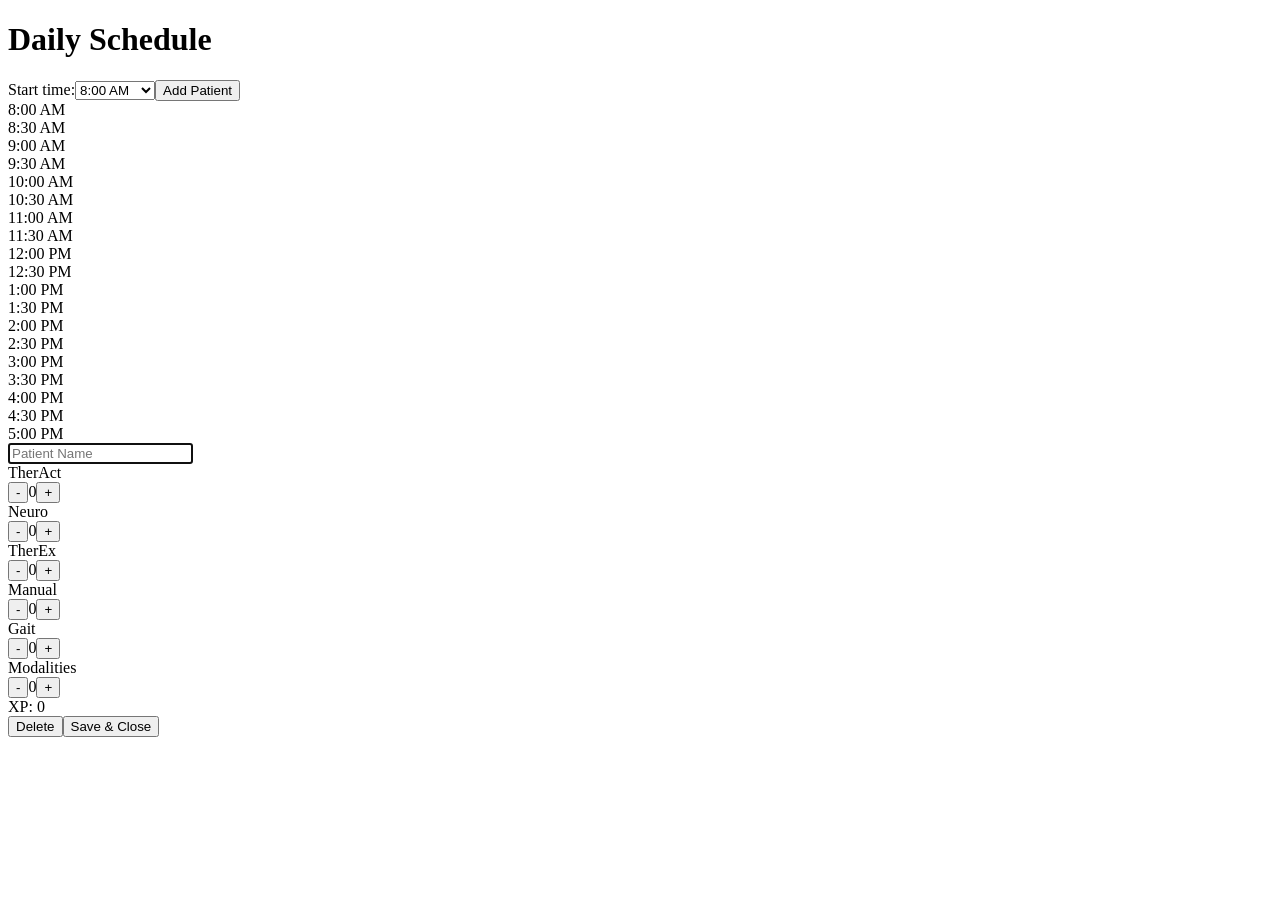
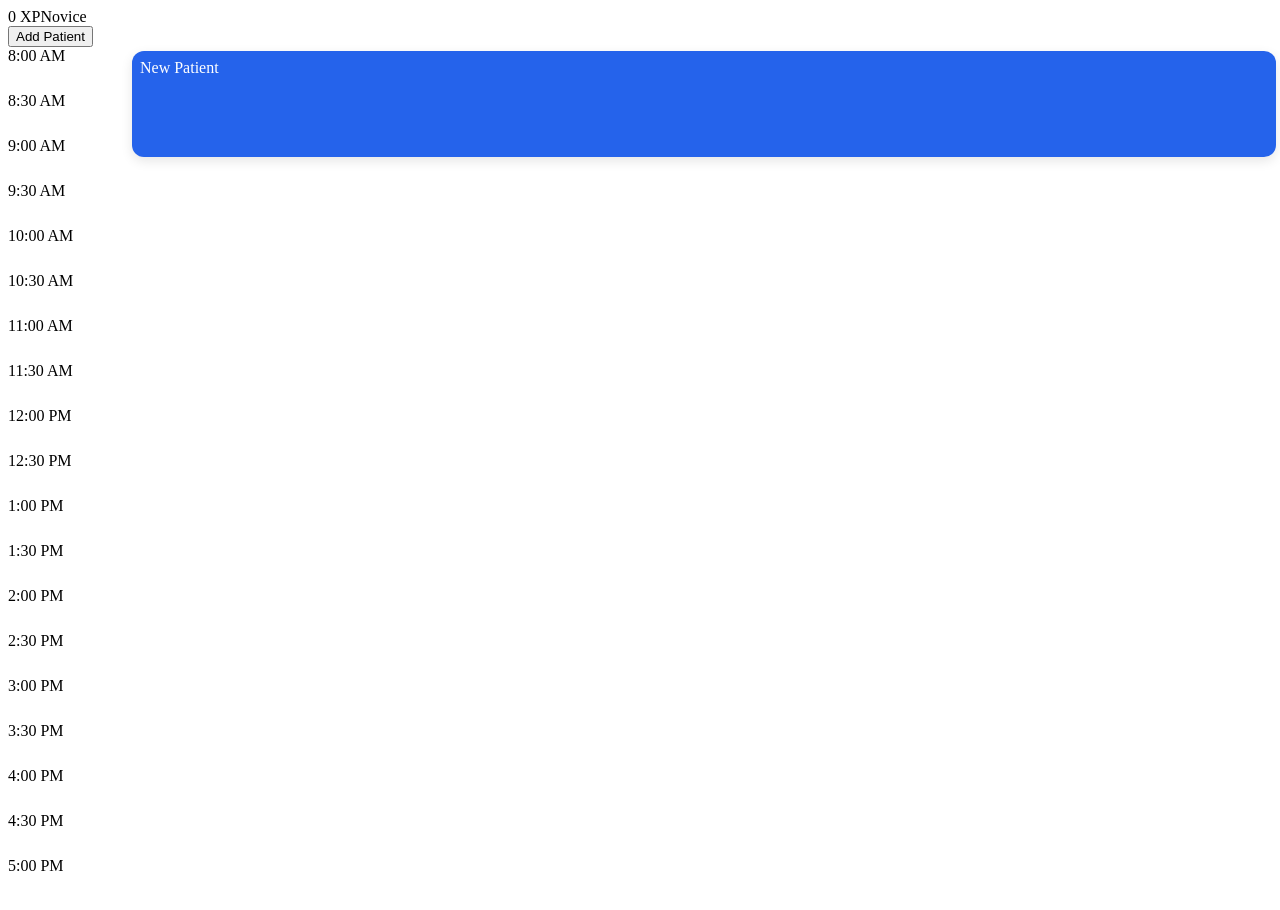
Before and after one commit to wasullivan/pt-xp-app, a Next.js app: page / in a window 1280 px wide. Both pictures are taken after a click on the button "Add Patient". Shown: the top 910 px of the page. Built offline with nearby package versions, Linux system fonts and the light colour scheme.

Commit message:
Progress save before break

```diff
--- a/app/components/Schedule.tsx
+++ b/app/components/Schedule.tsx
@@ -1,205 +1,313 @@
-"use client"
+"use client";
 
-import React, { useState } from "react"
+import React, { useState, useMemo, useEffect } from "react";
 
-type BillingUnits = {
-  theract: number
-  neuro: number
-  therex: number
-  manual: number
-  gait: number
-  modalities: number
-}
+type Billing = {
+  theract: number;
+  neuro: number;
+  therex: number;
+  modalities: number;
+  evaluation: number;
+  selfManagement: number;
+};
 
 type Patient = {
-  id: string
-  name: string
-  time: string // e.g., "8:00 AM"
-  billing: BillingUnits
-}
+  id: string;
+  name: string;
+  start: number; // minutes from midnight
+  billing?: Billing;
+};
 
-const generateTimeSlots = (start = 8, end = 17) => {
-  const slots: string[] = []
-  let hour = start
-  let minute = 0
-  while (hour < end || (hour === end && minute === 0)) {
-    const displayHour = hour > 12 ? hour - 12 : hour
-    const period = hour >= 12 ? "PM" : "AM"
-    slots.push(`${displayHour}:${minute.toString().padStart(2, "0")} ${period}`)
-    minute += 30
-    if (minute === 60) {
-      minute = 0
-      hour++
-    }
-  }
-  return slots
-}
+const SLOT_HEIGHT = 45;
+const PATIENT_HEIGHT = SLOT_HEIGHT * 2; // 1 hour
+const DAY_START = 8 * 60;
+const DAY_END = 17 * 60;
 
-// Convert HH:MM AM/PM to minutes since midnight
-const timeToMinutes = (time: string) => {
-  const [hm, period] = time.split(" ")
-  let [h, m] = hm.split(":").map(Number)
-  if (period === "PM" && h < 12) h += 12
-  if (period === "AM" && h === 12) h = 0
-  return h * 60 + m
-}
+const defaultBilling: Billing = {
+  theract: 0,
+  neuro: 0,
+  therex: 0,
+  modalities: 0,
+  evaluation: 0,
+  selfManagement: 0,
+};
 
-// Convert minutes since midnight to HH:MM AM/PM
-const minutesToTime = (minutes: number) => {
-  let h = Math.floor(minutes / 60)
-  const m = minutes % 60
-  const period = h >= 12 ? "PM" : "AM"
-  if (h > 12) h -= 12
-  if (h === 0) h = 12
-  return `${h}:${m.toString().padStart(2, "0")} ${period}`
-}
+const generateSlots = () => {
+  const arr: number[] = [];
+  for (let m = DAY_START; m <= DAY_END; m += 30) arr.push(m);
+  return arr;
+};
+
+const formatTime = (m: number) => {
+  let h = Math.floor(m / 60);
+  const min = m % 60;
+  const period = h >= 12 ? "PM" : "AM";
+  if (h > 12) h -= 12;
+  if (h === 0) h = 12;
+  return `${h}:${min.toString().padStart(2, "0")} ${period}`;
+};
+
+const levelLabel = (lvl: number) => {
+  if (lvl === 1) return "Novice";
+  if (lvl === 2) return "Apprentice";
+  if (lvl === 3) return "Practitioner";
+  if (lvl === 4) return "Expert";
+  return "Master";
+};
 
 export default function Schedule() {
-  const slots = generateTimeSlots()
-  const [patients, setPatients] = useState<Patient[]>([])
-  const [expandedPatients, setExpandedPatients] = useState<Record<string, boolean>>({})
-  const [newPatientTime, setNewPatientTime] = useState(slots[0] || "")
+  const slots = generateSlots();
+  const [patients, setPatients] = useState<Patient[]>([]);
+  const [expanded, setExpanded] = useState<string | null>(null);
+  const [animatedXP, setAnimatedXP] = useState(0);
 
-  const calculateXP = (billing: BillingUnits) =>
-    billing.theract * 3 +
-    billing.neuro * 2.5 +
-    billing.therex * 1.5 +
-    billing.manual * 1 +
-    billing.gait * 1 +
-    billing.modalities * 0.5
+  const safePatients = useMemo(
+    () =>
+      patients.map((p) => ({
+        ...p,
+        billing: p.billing ?? { ...defaultBilling },
+      })),
+    [patients]
+  );
 
   const addPatient = () => {
-    if (!newPatientTime) return
-    const newPatient: Patient = {
+    setPatients((prev) => [
+      ...prev,
+      {
         id: crypto.randomUUID(),
         name: "",
-      time: newPatientTime,
-      billing: { theract: 0, neuro: 0, therex: 0, manual: 0, gait: 0, modalities: 0 },
+        start: DAY_START,
+        billing: { ...defaultBilling },
+      },
+    ]);
+  };
+
+  const deletePatient = (id: string) => {
+    setPatients((prev) => prev.filter((p) => p.id !== id));
+  };
+
+  const movePatient = (id: string, minutes: number) => {
+    setPatients((prev) =>
+      prev.map((p) => (p.id === id ? { ...p, start: minutes } : p))
+    );
+  };
+
+  const updateUnit = (id: string, field: keyof Billing, delta: number) => {
+    setPatients((prev) =>
+      prev.map((p) =>
+        p.id === id && p.billing
+          ? {
+              ...p,
+              billing: {
+                ...p.billing,
+                [field]: Math.max(0, p.billing[field] + delta),
+              },
             }
-    setPatients(prev => [...prev, newPatient])
-    setExpandedPatients(prev => ({ ...prev, [newPatient.id]: true }))
-  }
+          : p
+      )
+    );
+  };
 
-  const movePatientToMinutes = (id: string, topMinutes: number) => {
-    const nearestHalfHour = Math.round(topMinutes / 30) * 30
-    const newTime = minutesToTime(nearestHalfHour)
-    setPatients(prev => prev.map(p => (p.id === id ? { ...p, time: newTime } : p)))
-  }
+  const calculateXP = (b: Billing) =>
+    b.theract * 3 +
+    b.neuro * 2.5 +
+    b.therex * 1.5 +
+    b.modalities * 0.5 +
+    b.evaluation * 4 +
+    b.selfManagement * 2;
 
-  const updateBilling = (id: string, field: keyof BillingUnits, delta: number) => {
-    setPatients(prev =>
-      prev.map(p =>
-        p.id === id ? { ...p, billing: { ...p.billing, [field]: Math.max(0, p.billing[field] + delta) } } : p
-      )
-    )
-  }
+  // Prevent overlap: assign lanes horizontally
+  const layout = useMemo(() => {
+    const lanes: Record<number, Patient[]> = {};
+    safePatients.forEach((p) => {
+      if (!lanes[p.start]) lanes[p.start] = [];
+      lanes[p.start].push(p);
+    });
 
-  const scheduleStart = timeToMinutes(slots[0])
+    const map: Record<string, { lane: number; total: number }> = {};
+    Object.values(lanes).forEach((group) => {
+      group.forEach((p, idx) => {
+        map[p.id] = { lane: idx, total: group.length };
+      });
+    });
+    return map;
+  }, [safePatients]);
+
+  const totalXP = safePatients.reduce(
+    (sum, p) => sum + calculateXP(p.billing!),
+    0
+  );
+  const xpForNextLevel = 50;
+  const level = Math.floor(totalXP / xpForNextLevel) + 1;
+
+  useEffect(() => {
+    const animation = requestAnimationFrame(() => {
+      setAnimatedXP((prev) => {
+        if (prev < totalXP) return Math.min(prev + 2, totalXP);
+        if (prev > totalXP) return Math.max(prev - 2, totalXP);
+        return prev;
+      });
+    });
+    return () => cancelAnimationFrame(animation);
+  }, [totalXP, animatedXP]);
 
   return (
-    <div className="p-6">
-      <h1 className="text-2xl font-bold mb-4">Daily Schedule</h1>
+    <div className="w-full flex flex-col items-center p-6 gap-4">
+      {/* XP + Level + Badges */}
+      <div className="w-full p-4 bg-gray-100 rounded-lg border border-gray-400 mb-6 flex flex-col gap-3">
+        <div className="flex justify-between items-center mb-2">
+          <span className="font-bold text-lg">{totalXP.toFixed(0)} XP</span>
+          <span className="font-bold text-lg">{levelLabel(level)}</span>
+        </div>
+        <div className="relative w-full h-6 bg-gray-300 rounded overflow-hidden border border-gray-400">
+          <div
+            className="absolute left-0 top-0 h-full bg-green-500 transition-all duration-500"
+            style={{
+              width: `${Math.min((animatedXP / xpForNextLevel) * 100, 100)}%`,
+            }}
+          />
+        </div>
+        <div className="flex gap-2 mt-2">
+          {[...Array(3)].map((_, i) => (
+            <div
+              key={i}
+              className="w-8 h-8 bg-yellow-400 rounded-full border border-gray-600"
+            />
+          ))}
+        </div>
+      </div>
 
-      {/* Add Patient Panel */}
-      <div className="mb-6 flex gap-2 items-center">
-        <label>Start time:</label>
-        <select
-          value={newPatientTime}
-          onChange={e => setNewPatientTime(e.target.value)}
-          className="border px-2 py-1 rounded"
+      {/* Add Patient Button */}
+      <button
+        onClick={addPatient}
+        className="mb-4 px-4 py-2 bg-blue-600 text-white rounded"
       >
-          {slots.map(s => (
-            <option key={s} value={s}>
-              {s}
-            </option>
-          ))}
-        </select>
-        <button onClick={addPatient} className="px-3 py-1 bg-blue-500 text-white rounded">
         Add Patient
       </button>
-      </div>
 
-      <div className="flex">
-        {/* Left: Time Labels */}
-        <div className="flex flex-col w-24">
-          {slots.map((slot, i) => (
-            <div key={i} className="h-12 border-b flex items-center justify-end pr-2 text-sm font-semibold">
-              {slot}
+      {/* Schedule Grid */}
+      <div
+        style={{ display: "grid", gridTemplateColumns: "120px 1fr" }}
+        className="w-full border border-gray-300 rounded-lg relative"
+      >
+        {/* TIME COLUMN */}
+        <div className="border-r border-gray-300">
+          {slots.map((m) => (
+            <div
+              key={m}
+              style={{ height: SLOT_HEIGHT }}
+              className="border-b pr-3 pt-3 text-right font-semibold bg-gray-50"
+            >
+              {formatTime(m)}
             </div>
           ))}
         </div>
 
-        {/* Right: Schedule Area */}
+        {/* SCHEDULE COLUMN */}
         <div
-          className="relative flex-1 border bg-gray-50"
-          style={{ height: `${slots.length * 50}px` }}
-          onDragOver={e => e.preventDefault()}
-          onDrop={e => {
-            const id = e.dataTransfer.getData("text/plain")
-            const rect = e.currentTarget.getBoundingClientRect()
-            const top = e.clientY - rect.top
-            const minutesFromStart = scheduleStart + (top / 50) * 30
-            movePatientToMinutes(id, minutesFromStart)
+          style={{
+            position: "relative",
+            height: slots.length * SLOT_HEIGHT,
+          }}
+          className="bg-white"
+          onDragOver={(e) => e.preventDefault()}
+          onDrop={(e) => {
+            const id = e.dataTransfer.getData("text");
+            const rect = e.currentTarget.getBoundingClientRect();
+            const offsetY = e.clientY - rect.top;
+            const slotIndex = Math.floor(offsetY / SLOT_HEIGHT);
+            const snappedMinutes = DAY_START + slotIndex * 30;
+            movePatient(id, snappedMinutes);
           }}
         >
-          {patients.map(p => {
-            const topOffset = ((timeToMinutes(p.time) - scheduleStart) / 30) * 50
-            const isExpanded = expandedPatients[p.id] || false
-            const xp = calculateXP(p.billing)
+          {/* Grid lines */}
+          {slots.map((m) => (
+            <div key={m} style={{ height: SLOT_HEIGHT }} className="border-b" />
+          ))}
+
+          {/* PATIENTS */}
+          {safePatients.map((p) => {
+            const lane = layout[p.id]?.lane ?? 0;
+            const totalLanes = layout[p.id]?.total ?? 1;
+            const top = ((p.start - DAY_START) / 30) * SLOT_HEIGHT;
+            const leftPercent = (lane / totalLanes) * 100;
+            const widthPercent = 100 / totalLanes;
+
+            const isExpanded = expanded === p.id;
 
             return (
               <div
                 key={p.id}
                 draggable
-                onDragStart={e => e.dataTransfer.setData("text/plain", p.id)}
-                style={{ top: `${topOffset}px`, height: "100px" }} // 1-hour block
-                className={`absolute left-2 right-2 cursor-pointer rounded shadow transition-all
-                  ${isExpanded ? "bg-white z-10" : "bg-blue-400 text-white flex items-center justify-center font-bold"}`}
-                onClick={() => setExpandedPatients(prev => ({ ...prev, [p.id]: !prev[p.id] }))}
+                onDragStart={(e) => e.dataTransfer.setData("text", p.id)}
+                onClick={() => setExpanded(isExpanded ? null : p.id)}
+                style={{
+                  position: "absolute",
+                  top,
+                  left: `${leftPercent}%`,
+                  width: `${widthPercent}%`,
+                  height: PATIENT_HEIGHT,
+                  padding: 4,
+                  zIndex: isExpanded ? 50 : 1,
+                  cursor: "grab",
+                }}
+              >
+                <div
+                  style={{
+                    height: "100%",
+                    background: isExpanded ? "white" : "#2563eb",
+                    color: isExpanded ? "black" : "white",
+                    borderRadius: 12,
+                    boxShadow: "0 4px 12px rgba(0,0,0,0.1)",
+                    padding: 8,
+                    overflowY: "auto",
+                    display: "flex",
+                    flexDirection: "column",
+                  }}
                 >
                   {!isExpanded ? (
-                  <span>{p.name || "New Patient"}</span>
+                    <div className="font-bold text-center flex-1 flex items-center justify-center">
+                      {p.name || "New Patient"}
+                    </div>
                   ) : (
-                  <div className="p-2 space-y-2">
+                    <div className="space-y-2 flex-1">
                       <input
-                      type="text"
                         value={p.name}
-                      onChange={e =>
-                        setPatients(prev =>
-                          prev.map(pt => (pt.id === p.id ? { ...pt, name: e.target.value } : pt))
+                        onChange={(e) =>
+                          setPatients((prev) =>
+                            prev.map((pt) =>
+                              pt.id === p.id
+                                ? { ...pt, name: e.target.value }
+                                : pt
+                            )
                           )
                         }
+                        className="w-full border p-2 rounded"
                         placeholder="Patient Name"
-                      className="w-full border px-2 py-1 rounded"
                         autoFocus
                       />
-                    {(
-                      [
-                        ["theract", "TherAct"],
-                        ["neuro", "Neuro"],
-                        ["therex", "TherEx"],
-                        ["manual", "Manual"],
-                        ["gait", "Gait"],
-                        ["modalities", "Modalities"],
-                      ] as [keyof BillingUnits, string][]
-                    ).map(([field, label]) => (
-                      <div key={field} className="flex justify-between items-center">
-                        <span>{label}</span>
+                      {(Object.keys(p.billing ?? {}) as (keyof Billing)[]).map(
+                        (key) => (
+                          <div
+                            key={key}
+                            className="flex justify-between items-center text-sm"
+                          >
+                            <span>{key}</span>
                             <div className="flex gap-2 items-center">
                               <button
-                            onClick={e => {
-                              e.stopPropagation()
-                              updateBilling(p.id, field, -1)
+                                onClick={(e) => {
+                                  e.stopPropagation();
+                                  updateUnit(p.id, key, -1);
                                 }}
                                 className="px-2 bg-gray-200 rounded"
                               >
                                 -
                               </button>
-                          <span>{p.billing[field]}</span>
+                              {p.billing![key]}
                               <button
-                            onClick={e => {
-                              e.stopPropagation()
-                              updateBilling(p.id, field, 1)
+                                onClick={(e) => {
+                                  e.stopPropagation();
+                                  updateUnit(p.id, key, 1);
                                 }}
                                 className="px-2 bg-gray-200 rounded"
                               >
@@ -207,35 +315,39 @@ export default function Schedule() {
                               </button>
                             </div>
                           </div>
-                    ))}
-                    <div className="font-semibold">XP: {xp}</div>
-                    <div className="flex justify-between">
+                        )
+                      )}
+                      <div className="font-semibold">
+                        XP: {calculateXP(p.billing!)}
+                      </div>
+                      <div className="flex gap-2 mt-2">
                         <button
-                        onClick={e => {
-                          e.stopPropagation()
-                          setPatients(prev => prev.filter(pt => pt.id !== p.id))
+                          onClick={(e) => {
+                            e.stopPropagation();
+                            setExpanded(null);
                           }}
-                        className="text-xs text-red-600 underline"
+                          className="flex-1 bg-blue-600 text-white py-2 rounded"
+                        >
+                          Save
+                        </button>
+                        <button
+                          onClick={(e) => {
+                            e.stopPropagation();
+                            deletePatient(p.id);
+                          }}
+                          className="flex-1 bg-red-600 text-white py-2 rounded"
                         >
                           Delete
-                      </button>
-                      <button
-                        onClick={e => {
-                          e.stopPropagation()
-                          setExpandedPatients(prev => ({ ...prev, [p.id]: false }))
-                        }}
-                        className="px-2 py-1 bg-blue-500 text-white rounded"
-                      >
-                        Save & Close
                         </button>
                       </div>
                     </div>
                   )}
                 </div>
-            )
+              </div>
+            );
           })}
         </div>
       </div>
     </div>
-  )
+  );
 }
```
Also changed, not shown: 2 other files (tests, documents, lock files or other folders). Lines whose indentation alone changed are shown as unchanged.
